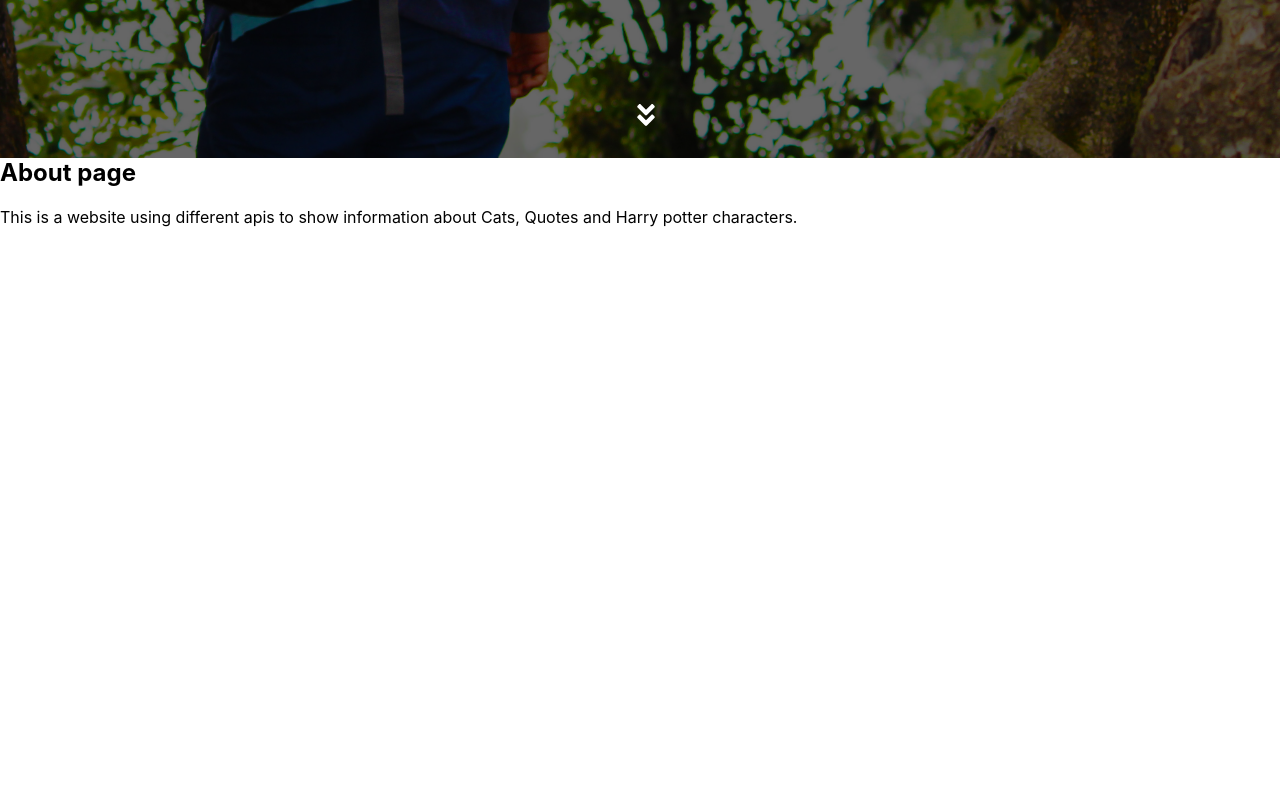
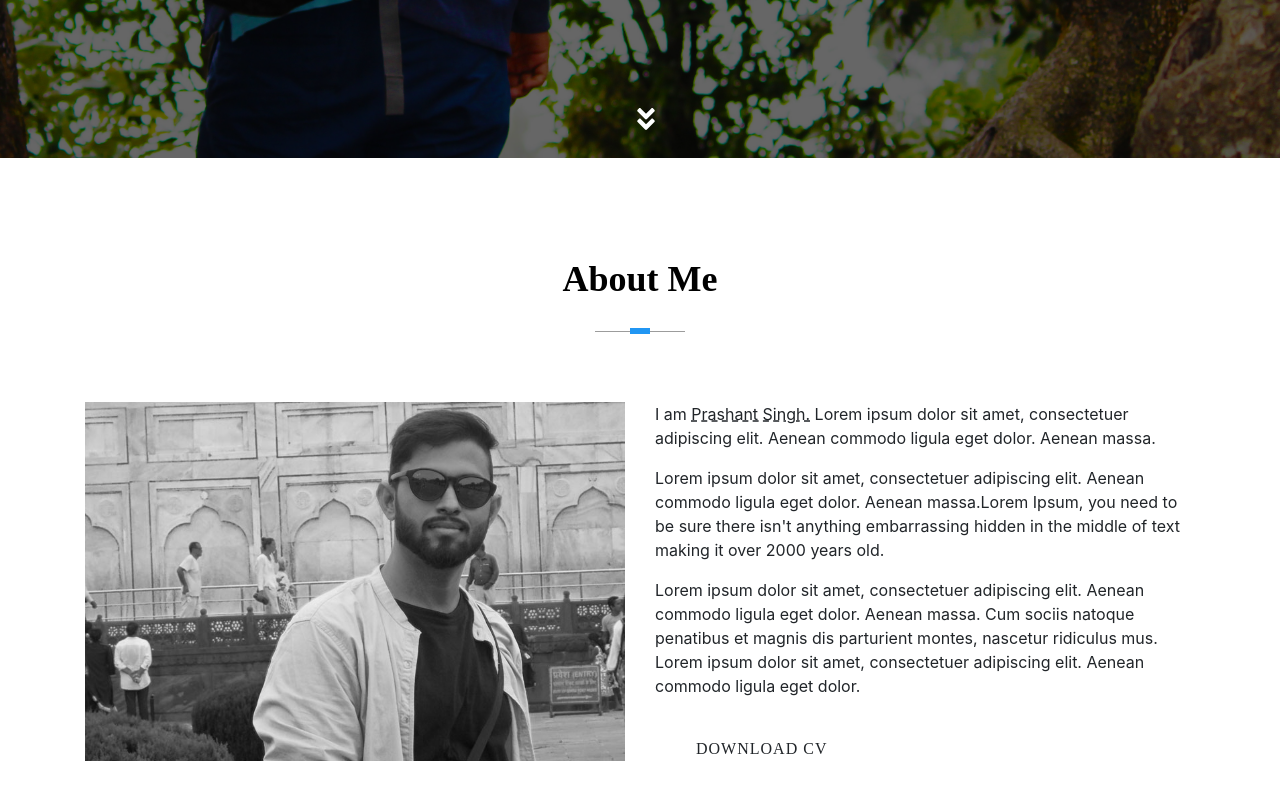
Before and after one commit to pras75299/my-portfolio, a React (Create React App) app: page / in a window 1280 px wide. Shown: the part 642-1442 px from the top of the page. Built offline with nearby package versions, Linux system fonts and the light colour scheme; the HTML template or start-up script is replaced by a standard one.

Commit message:
add react-bootstarp, add about section

```diff
--- a/package.json
+++ b/package.json
@@ -7,7 +7,9 @@
     "@testing-library/react": "^11.2.6",
     "@testing-library/user-event": "^12.8.3",
     "axios": "^0.21.1",
+    "bootstrap": "^4.6.0",
     "react": "^17.0.2",
+    "react-bootstrap": "^1.6.0",
     "react-dom": "^17.0.2",
     "react-icons": "^4.2.0",
     "react-scripts": "4.0.3",
--- a/src/App.js
+++ b/src/App.js
@@ -2,6 +2,7 @@ import React from "react";
 import About from "./components/About/About";
 import Nav from "./components/Nav/Nav";
 import Home from "./components/Home/Home";
+import 'bootstrap/dist/css/bootstrap.min.css';
 export default function App() {
   return (
     <>
--- a/src/components/About/About.js
+++ b/src/components/About/About.js
@@ -1,11 +1,29 @@
 import React from "react";
+import {Container, Row, Col} from 'react-bootstrap';
+
+import profileImag from '../../images/profile.jpg';
 
 export default function About() {
   return (
-    <section className="homeSection" id="about">
-      <h1 className="commontitleclass">About page</h1>
-      <br />
-      <p>This is a website using different apis to show information about Cats, Quotes and Harry potter characters.</p>
+    <section className="aboutSection fix" id="about">
+      <Container className="pt100 pb100">
+        <Row>
+          <div className="sectionTitle mb70">
+            <h2>About Me</h2>
+          </div>
+          <Col xs={6} md={6} className="aboutImg">
+            <img src={profileImag} alt=""/>
+          </Col>
+          <Col xs={6} md={6} className="aboutText">
+            <p>I am <ins>Prashant Singh.</ins> Lorem ipsum dolor sit amet, consectetuer adipiscing elit. Aenean commodo ligula eget dolor. Aenean massa.</p>
+            <p>Lorem ipsum dolor sit amet, consectetuer adipiscing elit. Aenean commodo ligula eget dolor. Aenean massa.Lorem Ipsum, you need to be sure there isn't anything embarrassing hidden in the middle of text making it over 2000 years old.</p>
+            <p>Lorem ipsum dolor sit amet, consectetuer adipiscing elit. Aenean commodo ligula eget dolor. Aenean massa. Cum sociis natoque penatibus et magnis dis parturient montes, nascetur ridiculus mus. Lorem ipsum dolor sit amet, consectetuer adipiscing elit. Aenean commodo ligula eget dolor. </p>
+
+            <button type="button" className="btn siteBtn btnOutline transitionEase mt10">Download CV</button>
+          </Col>
+        </Row>
+      </Container>
     </section>
+
   );
 }
--- a/src/index.css
+++ b/src/index.css
@@ -1,3 +1,4 @@
+
 * {
   margin: 0px;
   padding: 0px;
@@ -31,6 +32,163 @@ body {
   }
 }
 
+/* ====================
+  Common Styles
+=======================*/
+
+.fix {
+  overflow: hidden;
+}
+
+.pt100 {
+  padding-top: 100px;
+}
+
+.pb65 {
+  padding-bottom: 65px;
+}
+
+.pb70 {
+  padding-bottom: 70px;
+}
+
+.pb80 {
+  padding-bottom: 80px;
+}
+
+.pb90 {
+  padding-bottom: 90px;
+}
+
+.pb100 {
+  padding-bottom: 100px;
+}
+
+.mb100 {
+  margin-bottom: 100px;
+}
+
+.mb70 {
+  margin-bottom: 70px;
+}
+
+.mb40 {
+  margin-bottom: 40px;
+}
+
+.mb30 {
+  margin-bottom: 30px;
+}
+
+.mb20 {
+  margin-bottom: 20px;
+}
+
+.mb10 {
+  margin-bottom: 10px;
+}
+
+.mt10 {
+  margin-top: 10px;
+}
+
+.mt20 {
+  margin-top: 20px;
+}
+
+.mt25 {
+  margin-top: 25px;
+}
+
+.mt30 {
+  margin-top: 30px;
+}
+
+.mt40 {
+  margin-top: 40px;
+}
+
+.transitionEase {
+  transition: all 0.3s ease;
+}
+
+.transitionEase:hover {
+  opacity: 0.90;
+}
+
+.nopad {
+  padding-left: 0;
+  padding-right: 0;
+}
+
+.sectionTitle {
+  text-align: center;
+  position: relative;
+  padding-bottom: 23px;
+  width: 100%;
+}
+
+.sectionTitle h2 {
+  font-family: 'Pacifico', cursive;
+  font-size: 36px;
+  font-weight: 800;
+  text-transform: capitalize;
+  color: #000;
+}
+
+.sectionTitle h2:after {
+  content: "";
+  height: 1px;
+  width: 90px;
+  background: #9c9c9c;
+  position: absolute;
+  bottom: 0;
+  left: calc(50% - 45px);
+  z-index: 1;
+}
+
+.sectionTitle h2:before {
+  content: "";
+  position: absolute;
+  bottom: -2px;
+  left: calc(50% - 10px);
+  height: 6px;
+  width: 20px;
+  z-index: 2;
+}
+
+.siteBtn {
+  position: relative;
+  color: #fff;
+  padding: 14px 40px;
+  border: none;
+  font-family: 'Gloria Hallelujah', cursive;
+  line-height: normal;
+  text-transform: uppercase;
+  border-radius: 50px;
+  font-size: 12px;
+  letter-spacing: 1px;
+  min-width: 170px;
+}
+
+.siteBtn:hover, .siteBtn:focus {
+  outline: none;
+}
+
+.siteBtn.btnOutline {
+  background: transparent;
+  padding: 12px 40px;
+}
+
+.mouse-bg {
+  background-repeat: no-repeat;
+  background-size: auto auto;
+  position: absolute;
+}
+
+.sectionTitle h2:before {
+  background: #2196f3;
+}
 .homeSection{
   width: 100%;
   clear: both;
@@ -70,7 +228,7 @@ body {
 .headerSection .menuList {
   list-style: none;
   float: right;
-  margin-top: 0;
+  margin: 0;
 }
 
 .headerSection .menuList li {
@@ -381,6 +539,63 @@ body {
 }
 
 
+/* ====================
+  About Section
+=======================*/
 
+.aboutSection {
+  position: relative;
+}
 
+.aboutText h2 {
+  font-size: 35px;
+  margin-bottom: 30px;
+}
+
+.aboutText p ins {
+  text-decoration-style: dashed;
+}
+
+.singleProgressItem {
+  margin-bottom: 35px;
+  position: relative;
+}
+
+.singleProgressItem p {
+  font-size: 11px;
+  text-transform: uppercase;
+  font-weight: bold;
+  letter-spacing: 0.3em;
+  margin-bottom: 0px;
+  color: #333;
+}
+
+.progressBarStyle {
+  display: block;
+  height: 5px;
+  position: relative;
+  width: 100%;
+  border-radius: 25px;
+}
+
+.barInner {
+  position: absolute;
+  height: 100%;
+  left: 0;
+  top: 0;
+  border-radius: 25px;
+}
+
+.barInner span {
+  position: absolute;
+  right: 0;
+  font-weight: bold;
+  top: -15px;
+  font-size: 10px;
+  letter-spacing: 0.1em;
+}
+
+.aboutImg img{
+  width: 100%;
+}
 /* new css ends */
```
Also changed, not shown: 1 other file (tests, documents, lock files or other folders).
